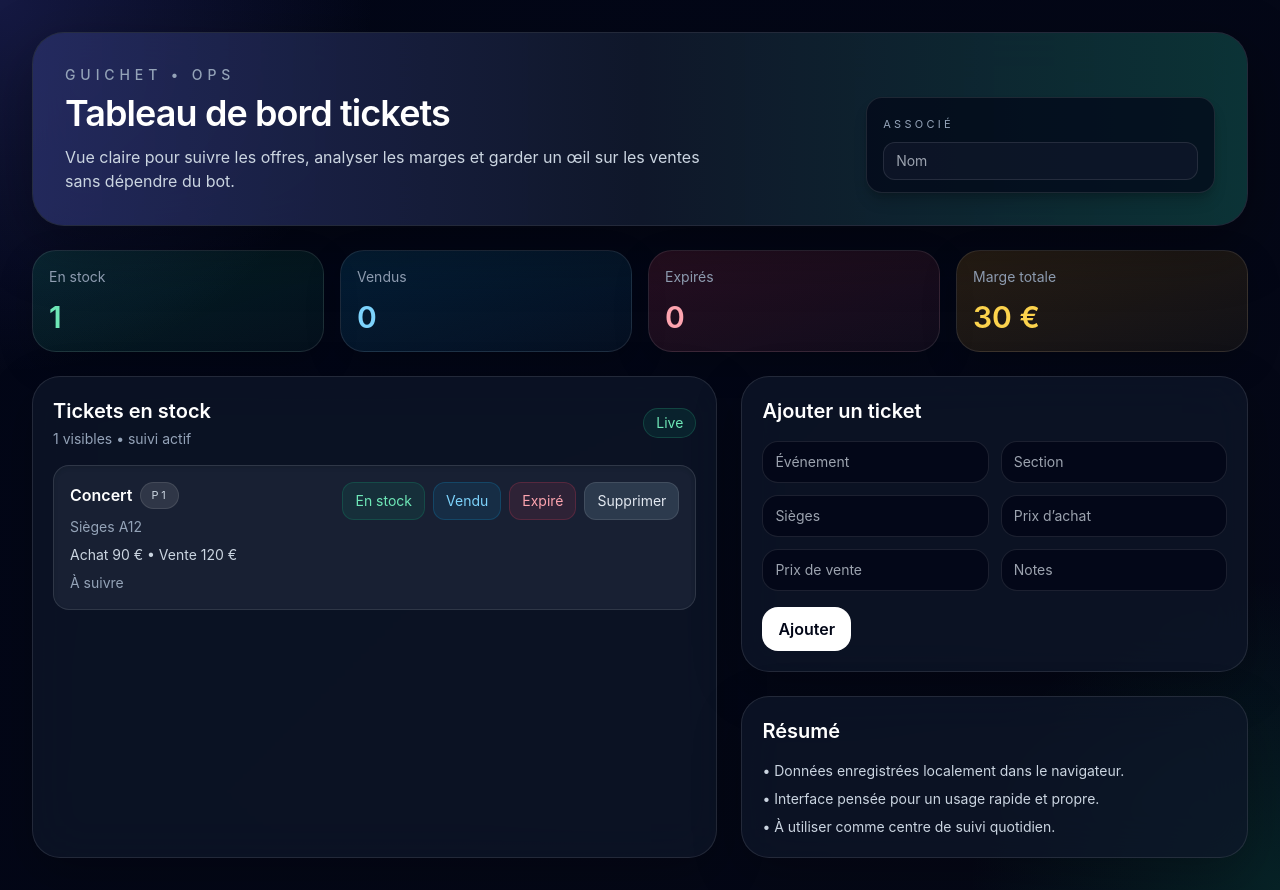
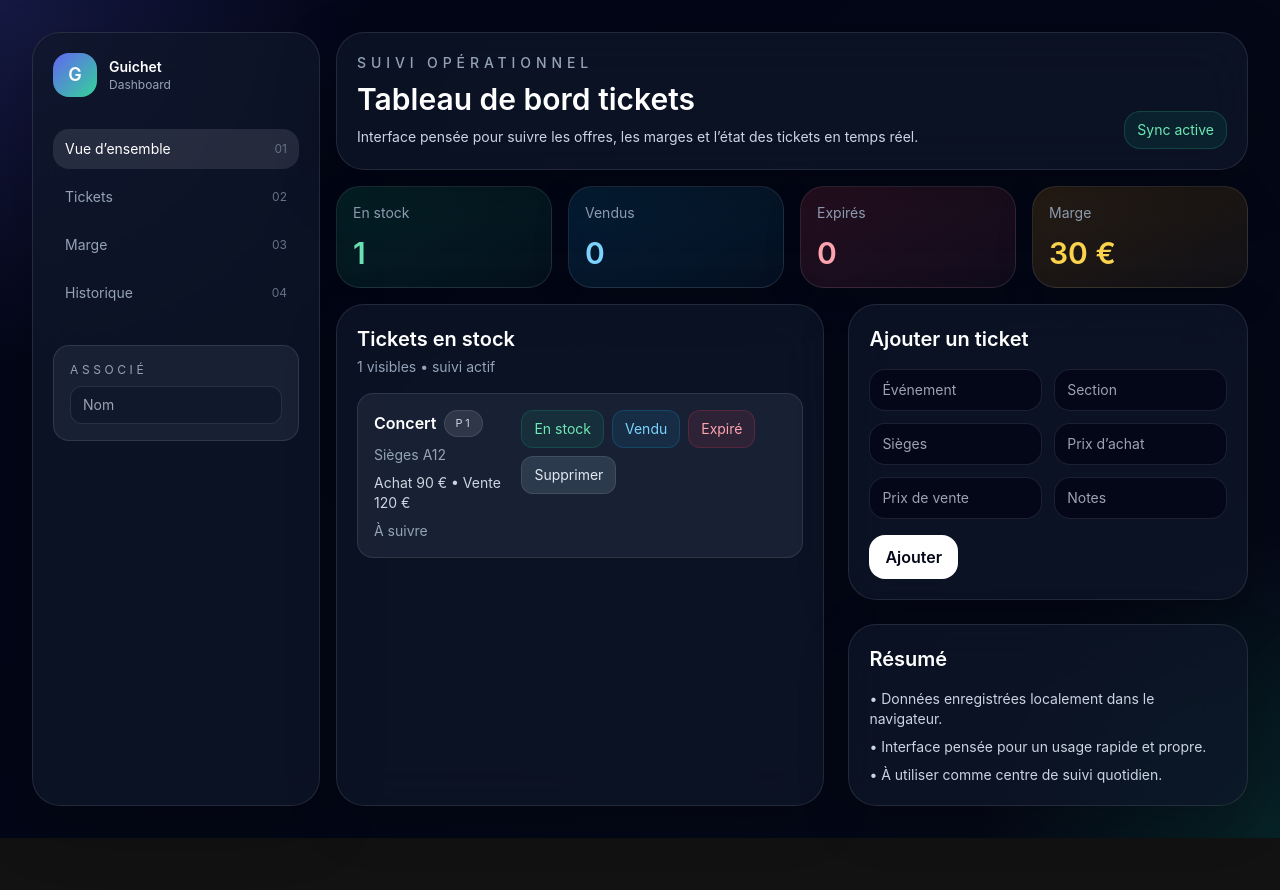
Before and after one commit to alexeden69/Site-Tickets, a Next.js app: page /Site-Tickets/ in a window 1280 px wide. After the commit the page ends 838 px from the top, so only its background shows below. Built offline with nearby package versions, Linux system fonts and the light colour scheme.

Commit message:
style: restructure dashboard layout

```diff
--- a/app/page.tsx
+++ b/app/page.tsx
@@ -108,29 +108,53 @@ export default function HomePage() {
 
   return (
     <main className="min-h-screen p-4 text-slate-100 sm:p-6 lg:p-8">
-      <div className="mx-auto flex max-w-7xl flex-col gap-6">
-        <header className="overflow-hidden rounded-[32px] border border-white/10 bg-slate-900/70 shadow-[0_20px_60px_rgba(0,0,0,0.35)] backdrop-blur-xl">
-          <div className="bg-gradient-to-r from-indigo-500/25 via-slate-900 to-emerald-500/20 p-6 sm:p-8">
-            <div className="flex flex-col gap-6 lg:flex-row lg:items-end lg:justify-between">
-              <div className="max-w-2xl">
-                <p className="text-sm font-medium uppercase tracking-[0.35em] text-slate-400">Guichet • Ops</p>
-                <h1 className="mt-2 text-3xl font-semibold tracking-tight text-white sm:text-4xl">
-                  Tableau de bord tickets
-                </h1>
-                <p className="mt-3 text-sm leading-6 text-slate-300 sm:text-base">
-                  Vue claire pour suivre les offres, analyser les marges et garder un œil sur les ventes sans dépendre du bot.
-                </p>
+      <div className="mx-auto flex max-w-7xl flex-col gap-4 lg:flex-row">
+        <aside className="w-full rounded-[28px] border border-white/10 bg-slate-900/75 p-5 shadow-[0_20px_60px_rgba(0,0,0,0.28)] backdrop-blur-xl lg:w-72">
+          <div className="flex items-center gap-3">
+            <div className="flex h-11 w-11 items-center justify-center rounded-2xl bg-gradient-to-br from-indigo-500 to-emerald-400 text-lg font-semibold text-white">
+              G
+            </div>
+            <div>
+              <p className="text-sm font-semibold text-white">Guichet</p>
+              <p className="text-xs text-slate-400">Dashboard</p>
+            </div>
           </div>
 
-              <div className="rounded-2xl border border-white/10 bg-slate-950/70 px-4 py-3 shadow-lg shadow-black/20">
-                <label className="text-[11px] uppercase tracking-[0.3em] text-slate-400">Associé</label>
+          <nav className="mt-8 space-y-2 text-sm">
+            {['Vue d’ensemble', 'Tickets', 'Marge', 'Historique'].map((item, index) => (
+              <button
+                key={item}
+                className={`flex w-full items-center justify-between rounded-2xl px-3 py-2.5 text-left transition ${index === 0 ? 'bg-white/10 text-white' : 'text-slate-400 hover:bg-white/5 hover:text-white'}`}
+              >
+                <span>{item}</span>
+                <span className="text-xs text-slate-500">0{index + 1}</span>
+              </button>
+            ))}
+          </nav>
+
+          <div className="mt-8 rounded-2xl border border-white/10 bg-slate-800/70 p-4">
+            <p className="text-xs uppercase tracking-[0.3em] text-slate-400">Associé</p>
             <input
               value={settings.associateName}
               onChange={(e) => setSettings((prev) => ({ ...prev, associateName: e.target.value }))}
               placeholder="Nom"
-                  className="mt-2 w-full min-w-[220px] rounded-xl border border-white/10 bg-slate-900/80 px-3 py-2 text-sm text-white outline-none ring-0"
+              className="mt-2 w-full rounded-xl border border-white/10 bg-slate-900/80 px-3 py-2 text-sm text-white outline-none"
             />
           </div>
+        </aside>
+
+        <div className="flex-1 space-y-4">
+          <header className="rounded-[28px] border border-white/10 bg-slate-900/70 p-5 shadow-[0_20px_60px_rgba(0,0,0,0.25)] backdrop-blur-xl">
+            <div className="flex flex-col gap-4 lg:flex-row lg:items-end lg:justify-between">
+              <div>
+                <p className="text-sm font-medium uppercase tracking-[0.35em] text-slate-400">Suivi opérationnel</p>
+                <h1 className="mt-2 text-3xl font-semibold text-white">Tableau de bord tickets</h1>
+                <p className="mt-2 max-w-2xl text-sm leading-6 text-slate-300">
+                  Interface pensée pour suivre les offres, les marges et l’état des tickets en temps réel.
+                </p>
+              </div>
+              <div className="rounded-2xl border border-emerald-400/20 bg-emerald-500/10 px-3 py-2 text-sm text-emerald-300">
+                Sync active
               </div>
             </div>
           </header>
@@ -140,7 +164,7 @@ export default function HomePage() {
               { label: 'En stock', value: stats.active, accent: 'text-emerald-300', glow: 'from-emerald-500/15 to-emerald-400/5' },
               { label: 'Vendus', value: stats.sold, accent: 'text-sky-300', glow: 'from-sky-500/15 to-sky-400/5' },
               { label: 'Expirés', value: stats.expired, accent: 'text-rose-300', glow: 'from-rose-500/15 to-rose-400/5' },
-            { label: 'Marge totale', value: `${stats.totalMargin} €`, accent: 'text-amber-300', glow: 'from-amber-500/15 to-amber-400/5' },
+              { label: 'Marge', value: `${stats.totalMargin} €`, accent: 'text-amber-300', glow: 'from-amber-500/15 to-amber-400/5' },
             ].map((card) => (
               <div key={card.label} className={`rounded-3xl border border-white/10 bg-gradient-to-br ${card.glow} p-4 shadow-[0_12px_35px_rgba(0,0,0,0.2)]`}>
                 <p className="text-sm text-slate-400">{card.label}</p>
@@ -149,21 +173,18 @@ export default function HomePage() {
             ))}
           </section>
 
-        <section className="grid gap-6 xl:grid-cols-[1.15fr_0.85fr]">
+          <section className="grid gap-6 xl:grid-cols-[1.1fr_0.9fr]">
             <div className="rounded-[28px] border border-white/10 bg-slate-900/70 p-5 shadow-[0_16px_50px_rgba(0,0,0,0.24)] backdrop-blur-xl">
               <div className="mb-4 flex items-center justify-between">
                 <div>
                   <h2 className="text-xl font-semibold text-white">Tickets en stock</h2>
                   <p className="mt-1 text-sm text-slate-400">{filteredTickets.length} visibles • suivi actif</p>
                 </div>
-              <div className="rounded-full border border-emerald-400/20 bg-emerald-500/10 px-3 py-1 text-sm text-emerald-300">
-                Live
-              </div>
               </div>
 
               <div className="space-y-3">
                 {filteredTickets.map((ticket) => (
-                <article key={ticket.id} className="rounded-2xl border border-white/10 bg-slate-800/70 p-4 shadow-inner shadow-black/10">
+                  <article key={ticket.id} className="rounded-2xl border border-white/10 bg-slate-800/70 p-4">
                     <div className="flex flex-col gap-4 lg:flex-row lg:items-start lg:justify-between">
                       <div>
                         <div className="flex flex-wrap items-center gap-2">
@@ -173,17 +194,15 @@ export default function HomePage() {
                           </span>
                         </div>
                         <p className="mt-2 text-sm text-slate-400">Sièges {ticket.seats}</p>
-                      <p className="mt-2 text-sm text-slate-300">
-                        Achat {ticket.price} € • Vente {ticket.salePrice} €
-                      </p>
+                        <p className="mt-2 text-sm text-slate-300">Achat {ticket.price} € • Vente {ticket.salePrice} €</p>
                         {ticket.notes ? <p className="mt-2 text-sm text-slate-400">{ticket.notes}</p> : null}
                       </div>
 
                       <div className="flex flex-wrap gap-2">
-                      <button onClick={() => updateTicketStatus(ticket.id, 'En stock')} className="rounded-xl border border-emerald-500/20 bg-emerald-500/10 px-3 py-2 text-sm text-emerald-300 transition hover:bg-emerald-500/20">En stock</button>
-                      <button onClick={() => updateTicketStatus(ticket.id, 'Vendu')} className="rounded-xl border border-sky-500/20 bg-sky-500/10 px-3 py-2 text-sm text-sky-300 transition hover:bg-sky-500/20">Vendu</button>
-                      <button onClick={() => updateTicketStatus(ticket.id, 'Expiré')} className="rounded-xl border border-rose-500/20 bg-rose-500/10 px-3 py-2 text-sm text-rose-300 transition hover:bg-rose-500/20">Expiré</button>
-                      <button onClick={() => removeTicket(ticket.id)} className="rounded-xl border border-white/10 bg-slate-700/80 px-3 py-2 text-sm text-slate-200 transition hover:bg-slate-600/80">Supprimer</button>
+                        <button onClick={() => updateTicketStatus(ticket.id, 'En stock')} className="rounded-xl border border-emerald-500/20 bg-emerald-500/10 px-3 py-2 text-sm text-emerald-300">En stock</button>
+                        <button onClick={() => updateTicketStatus(ticket.id, 'Vendu')} className="rounded-xl border border-sky-500/20 bg-sky-500/10 px-3 py-2 text-sm text-sky-300">Vendu</button>
+                        <button onClick={() => updateTicketStatus(ticket.id, 'Expiré')} className="rounded-xl border border-rose-500/20 bg-rose-500/10 px-3 py-2 text-sm text-rose-300">Expiré</button>
+                        <button onClick={() => removeTicket(ticket.id)} className="rounded-xl border border-white/10 bg-slate-700/80 px-3 py-2 text-sm text-slate-200">Supprimer</button>
                       </div>
                     </div>
                   </article>
@@ -202,7 +221,7 @@ export default function HomePage() {
                   <input type="number" value={form.salePrice} onChange={(e) => setForm((prev) => ({ ...prev, salePrice: e.target.value }))} placeholder="Prix de vente" className="rounded-2xl border border-white/10 bg-slate-950/80 px-3 py-2.5 text-sm text-white outline-none" />
                   <input value={form.notes} onChange={(e) => setForm((prev) => ({ ...prev, notes: e.target.value }))} placeholder="Notes" className="rounded-2xl border border-white/10 bg-slate-950/80 px-3 py-2.5 text-sm text-white outline-none" />
                 </div>
-              <button type="submit" className="mt-4 rounded-2xl bg-white px-4 py-2.5 font-semibold text-slate-950 transition hover:bg-slate-100">Ajouter</button>
+                <button type="submit" className="mt-4 rounded-2xl bg-white px-4 py-2.5 font-semibold text-slate-950">Ajouter</button>
               </form>
 
               <div className="rounded-[28px] border border-white/10 bg-slate-900/70 p-5 shadow-[0_16px_50px_rgba(0,0,0,0.24)] backdrop-blur-xl">
@@ -216,6 +235,7 @@ export default function HomePage() {
             </div>
           </section>
         </div>
+      </div>
     </main>
   );
 }
```
Lines whose indentation alone changed are shown as unchanged.
